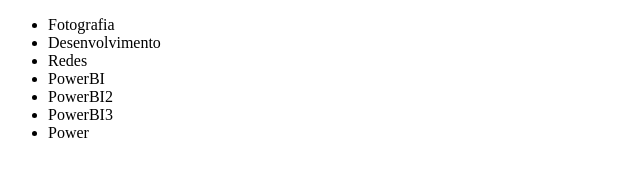
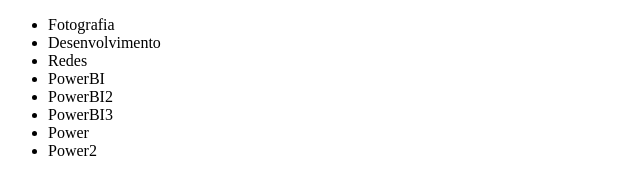
Before and after one commit to andreluizgabriel/testedevgit, a plain HTML site: page index.html in a window 1280 px wide. Shown: the full height of the page, 0-640 px from the left. Drawn offline with Linux system fonts and the light colour scheme.

Commit message:
add linha power2

```diff
--- a/index.html
+++ b/index.html
@@ -13,6 +13,7 @@
         <li>PowerBI2</li>
         <li>PowerBI3</li>
         <li>Power</li>
+        <li>Power2</li>
     </ul>
 </body>
 </html>
```
